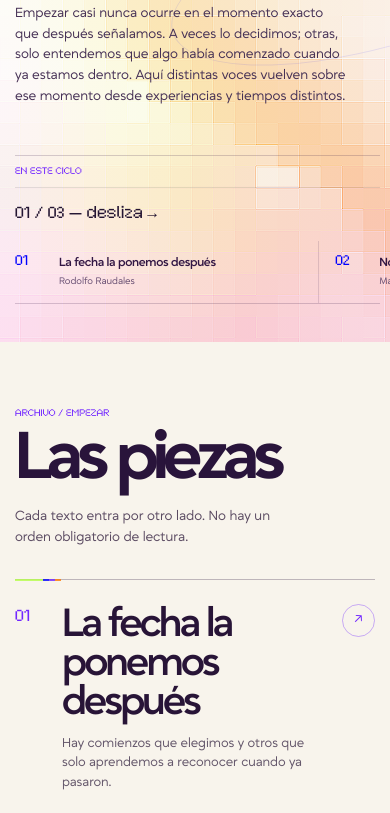
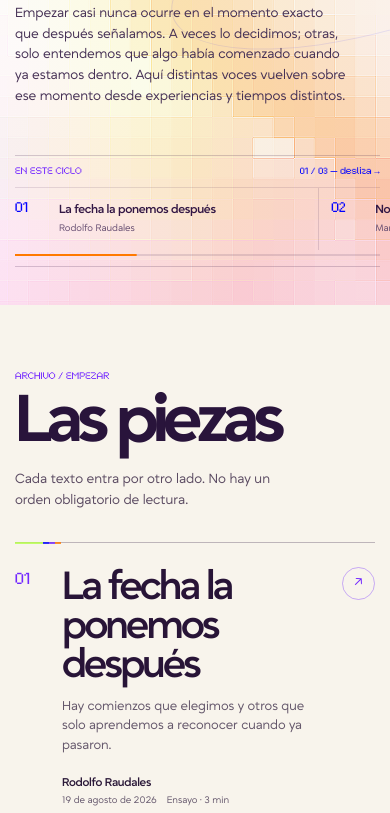
Before and after one commit to roshcode21/cqst, an Eleventy site: page src/empezar/index.njk in a window 390 px wide. Shown: the part 435-1248 px from the top of the page. Built offline with nearby package versions, Linux system fonts and the light colour scheme; Eleventy itself is replaced by a stand-in of ours; files that its build step writes are made by us from their sources.

Commit message:
Load cycle index mobile interaction styles

```diff
--- a/src/empezar/index.njk
+++ b/src/empezar/index.njk
@@ -15,6 +15,7 @@
 {% extends "layouts/base.njk" %}
 
 {% block head %}
+<link rel="stylesheet" href="/assets/css/production/cycle-index-mobile.css">
 <script type="application/ld+json">
 {
   "@context": "https://schema.org",
```
